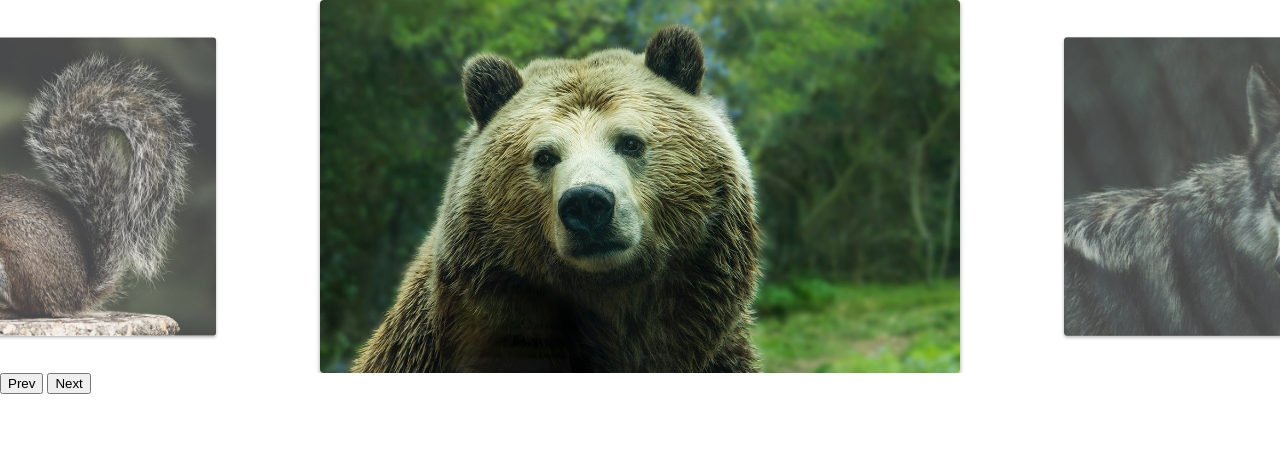
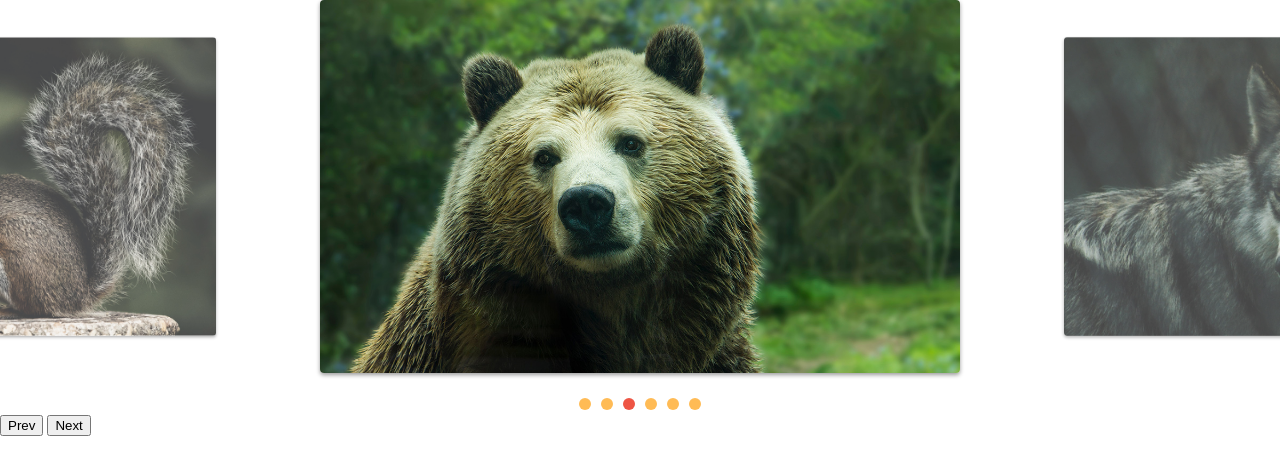
Before and after one commit to ducabelo/slide-origamid, a plain HTML site: page index.html in a window 1280 px wide. Drawn offline with Linux system fonts and the light colour scheme.

Commit message:
adicionada paginação por slide

```diff
--- a/css/style.css
+++ b/css/style.css
@@ -42,3 +42,25 @@ img {
   opacity: 1;
   transform: scale(1);
 }
+
+[data-control="slide"] {
+  display: flex;
+  justify-content: center;
+  margin-top: 20px;
+}
+
+[data-control="slide"] li a {
+  display: block;
+  width: 12px;
+  height: 12px;
+  background: #fb5;
+  border-radius: 50%;
+  overflow: hidden;
+  text-indent: -999px;
+  margin: 5px;
+}
+
+[data-control="slide"] li.active a, [data-control="slide"] li a:hover {
+  background: #e54;
+
+}
--- a/js/script.js
+++ b/js/script.js
@@ -4,3 +4,5 @@ const slide = new SlideNav('.slide', '.wrapper');
 
 slide.init();
 slide.addArrow('.prev', '.next');
+
+slide.addControl();
--- a/js/slide.js
+++ b/js/slide.js
@@ -6,6 +6,7 @@ export class Slide {
     this.wrapper = document.querySelector(wrapper);
     this.dist = {finalPosition: 0, startX: 0, movement: 0}
     this.activeClass = 'active';
+    this.changeEvent = new Event('changeEvent');
   }
 
   transition(active) {
@@ -98,7 +99,8 @@ export class Slide {
     this.moveSlide(activeSlide.position);
     this.slideIndexNav(index);
     this.dist.finalPosition = activeSlide.position;
-    this.changeActiveClass()
+    this.changeActiveClass();
+    this.wrapper.dispatchEvent(this.changeEvent);
   }
 
   changeActiveClass() {
@@ -146,6 +148,10 @@ export class Slide {
 }
 
 export class SlideNav extends Slide {
+  constructor(slide, wrapper) {
+    super(slide, wrapper);
+    this.bindControlEvents();
+  }
   addArrow(prev, next) {
     this.prevElement = document.querySelector(prev);
     this.nextElement = document.querySelector(next);
@@ -156,4 +162,39 @@ export class SlideNav extends Slide {
     this.prevElement.addEventListener('click', this.activePrevSlide);
     this.nextElement.addEventListener('click', this.activeNextSlide);
   }
+
+  createControl() {
+    const control = document.createElement('ul');
+    control.dataset.control = 'slide';
+    this.slideArray.forEach((item, index) => {
+      control.innerHTML += `<li><a href="#slide${index + 1}">${index + 1}</a></li>`;
+    });
+    this.wrapper.appendChild(control)
+    return control;
+  }
+
+  eventControl(item, index) {
+    item.addEventListener('click', (event) => {
+      event.preventDefault();
+      this.changeSlide(index)
+    });
+    this.wrapper.addEventListener('changeEvent', this.activeControlItem)
+  }
+
+  activeControlItem() {
+    this.controlArray.forEach(item => item.classList.remove(this.activeClass));
+    this.controlArray[this.index.active].classList.add(this.activeClass);
+  }
+
+  addControl(customControl) {
+    this.control = document.querySelector(customControl) || this.createControl();
+    this.controlArray = [...this.control.children];
+    this.activeControlItem();
+    this.controlArray.forEach(this.eventControl);
+  }
+
+  bindControlEvents() {
+    this.eventControl = this.eventControl.bind(this)
+    this.activeControlItem = this.activeControlItem.bind(this)
+  }
 }
```
